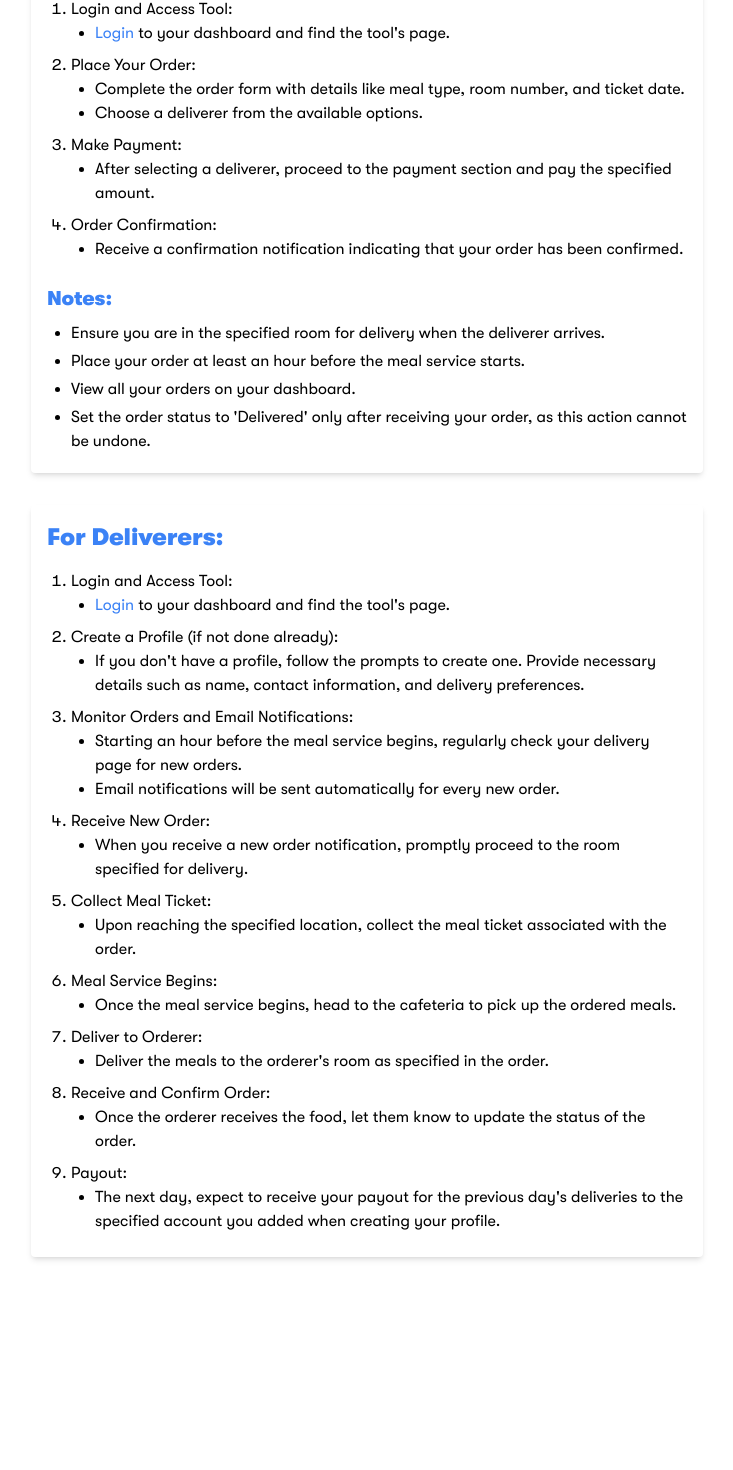
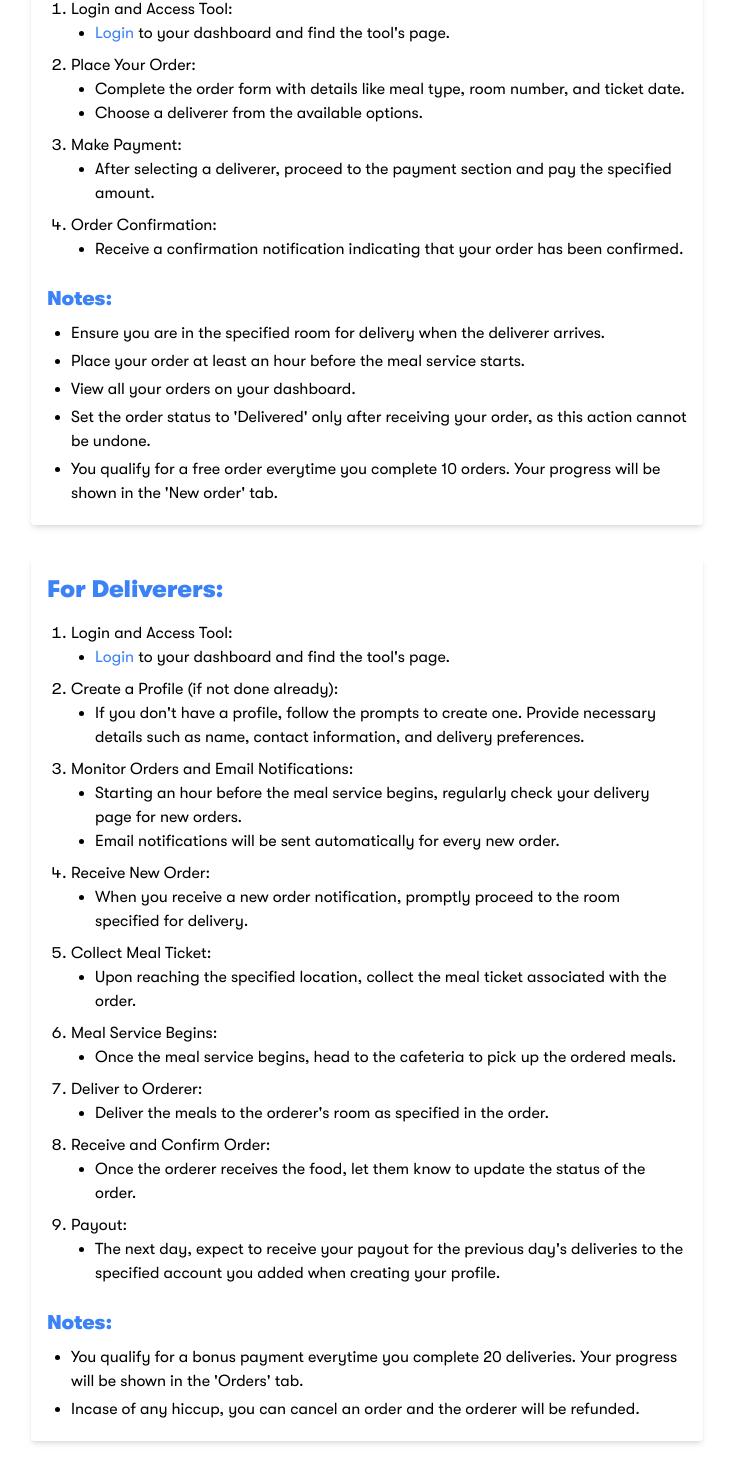
Before and after one commit to victoribironke/babcock-tools, a Next.js app: page /cafeteria-delivery/how-it-works in a window 1280 px wide. Shown: the part 99-1569 px from the top of the page, without its empty margins (273-1006 px from the left). Before the commit the page ends 1388 px from the top, so only its background shows below. Built offline with nearby package versions, Linux system fonts and the light colour scheme; no server answers.

Commit message:
updated info page with the refund policy and bonuses

```diff
--- a/src/pages/cafeteria-delivery/how-it-works.tsx
+++ b/src/pages/cafeteria-delivery/how-it-works.tsx
@@ -75,6 +75,10 @@ const StudentInstructions = () => {
           <li className="mb-1">
             Set the order status to &apos;Delivered&apos; only after receiving
             your order, as this action cannot be undone.
+          </li>
+          <li className="mb-1">
+            You qualify for a free order everytime you complete 10 orders. Your
+            progress will be shown in the &apos;New order&apos; tab.
           </li>
         </ul>
       </div>
@@ -177,6 +181,21 @@ const DelivererInstructions = () => {
           </ul>
         </li>
       </ol>
+
+      <div className="mt-6">
+        <h3 className="text-xl font-bold mb-2 text-blue">Notes:</h3>
+        <ul className="list-disc pl-6">
+          <li className="mb-1">
+            You qualify for a bonus payment everytime you complete 20
+            deliveries. Your progress will be shown in the &apos;Orders&apos;
+            tab.
+          </li>
+          <li className="mb-1">
+            Incase of any hiccup, you can cancel an order and the orderer will
+            be refunded.
+          </li>
+        </ul>
+      </div>
     </div>
   );
 };
```
